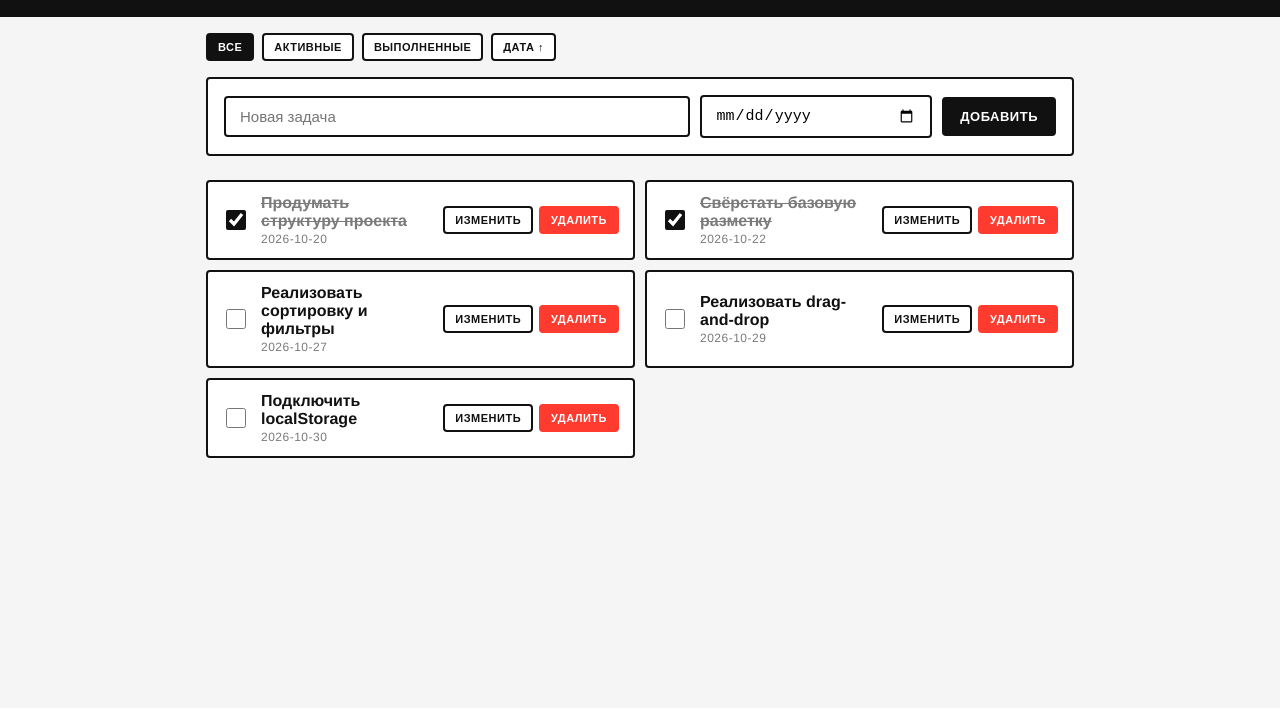
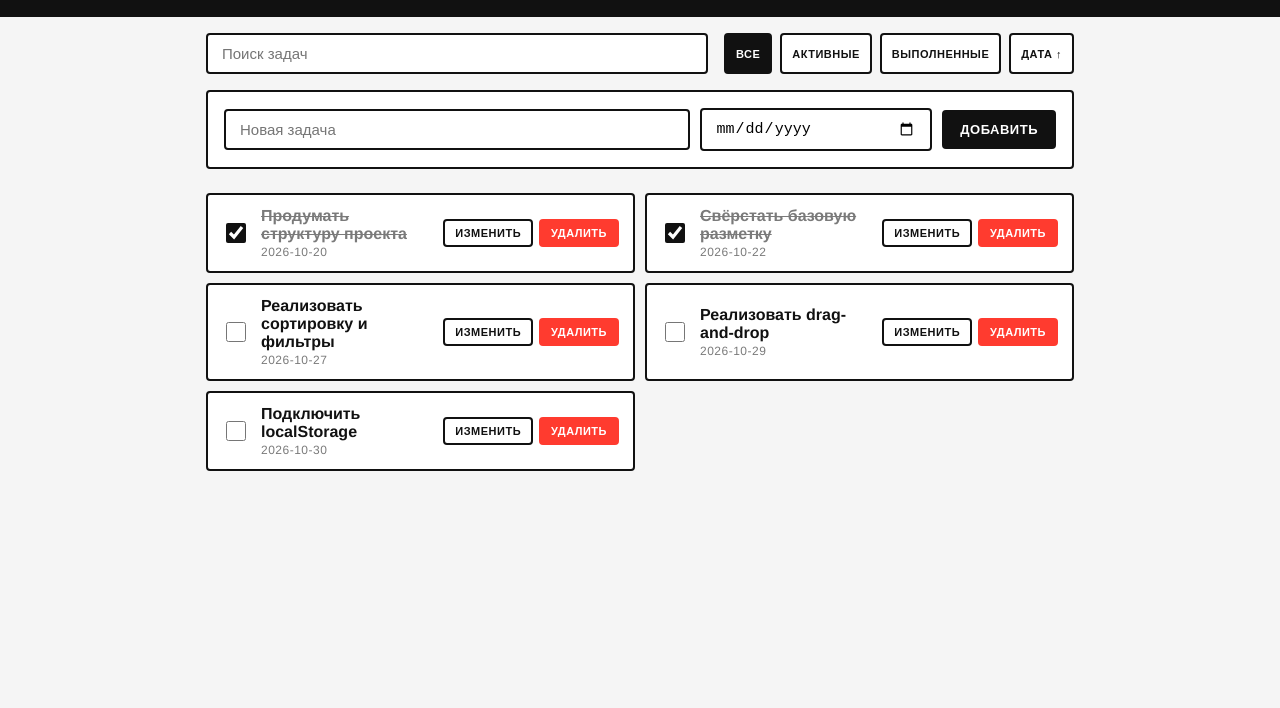
Before and after one commit to wymmsy/just-to-do-it, a plain HTML site: page index.html in a window 1280 px wide. Shown: the part 92-800 px from the top of the page. Drawn offline with Linux system fonts and the light colour scheme.

Commit message:
feat: поиск задач по названию

```diff
--- a/css/style.css
+++ b/css/style.css
@@ -101,6 +101,14 @@ body {
   flex-wrap: wrap;
   gap: var(--gap);
   margin-bottom: var(--gap);
+}
+
+.controls__search {
+  flex: 1 1 200px;
+  padding: 10px 14px;
+  border: 2px solid var(--color-border);
+  border-radius: var(--radius);
+  font-size: 15px;
 }
 
 .controls__filters {
--- a/js/app.js
+++ b/js/app.js
@@ -2,9 +2,11 @@ let tasks = loadTasks();
 let editingTaskId = null;
 let currentSortDirection = null;
 let currentFilter = "all";
+let currentSearch = "";
 
 function getVisibleTasks() {
-  let result = filterTasksByStatus(tasks, currentFilter);
+  let result = searchTasksByTitle(tasks, currentSearch);
+  result = filterTasksByStatus(result, currentFilter);
   if (currentSortDirection) {
     result = sortTasksByDate(result, currentSortDirection);
   }
@@ -30,6 +32,18 @@ function updateTasks(nextTasks) {
 }
 
 function renderControls() {
+  const searchInput = createElement("input", {
+    className: "controls__search",
+    attrs: { type: "text", placeholder: "Поиск задач", value: currentSearch },
+    on: {
+      keydown: (event) => {
+        if (event.key !== "Enter") return;
+        currentSearch = event.target.value;
+        render();
+      }
+    }
+  });
+
   const statuses = ["all", "active", "completed"];
   const statusLabels = { all: "Все", active: "Активные", completed: "Выполненные" };
 
@@ -62,7 +76,7 @@ function renderControls() {
     sortButton
   ]);
 
-  return createElement("div", { className: "controls" }, [filtersWrap]);
+  return createElement("div", { className: "controls" }, [searchInput, filtersWrap]);
 }
 
 function renderTaskForm() {
--- a/js/tasks.js
+++ b/js/tasks.js
@@ -36,3 +36,9 @@ function filterTasksByStatus(tasks, status) {
   if (status === "completed") return tasks.filter((task) => task.completed);
   return tasks;
 }
+
+function searchTasksByTitle(tasks, query) {
+  const normalized = query.trim().toLowerCase();
+  if (!normalized) return tasks;
+  return tasks.filter((task) => task.title.toLowerCase().includes(normalized));
+}
```
